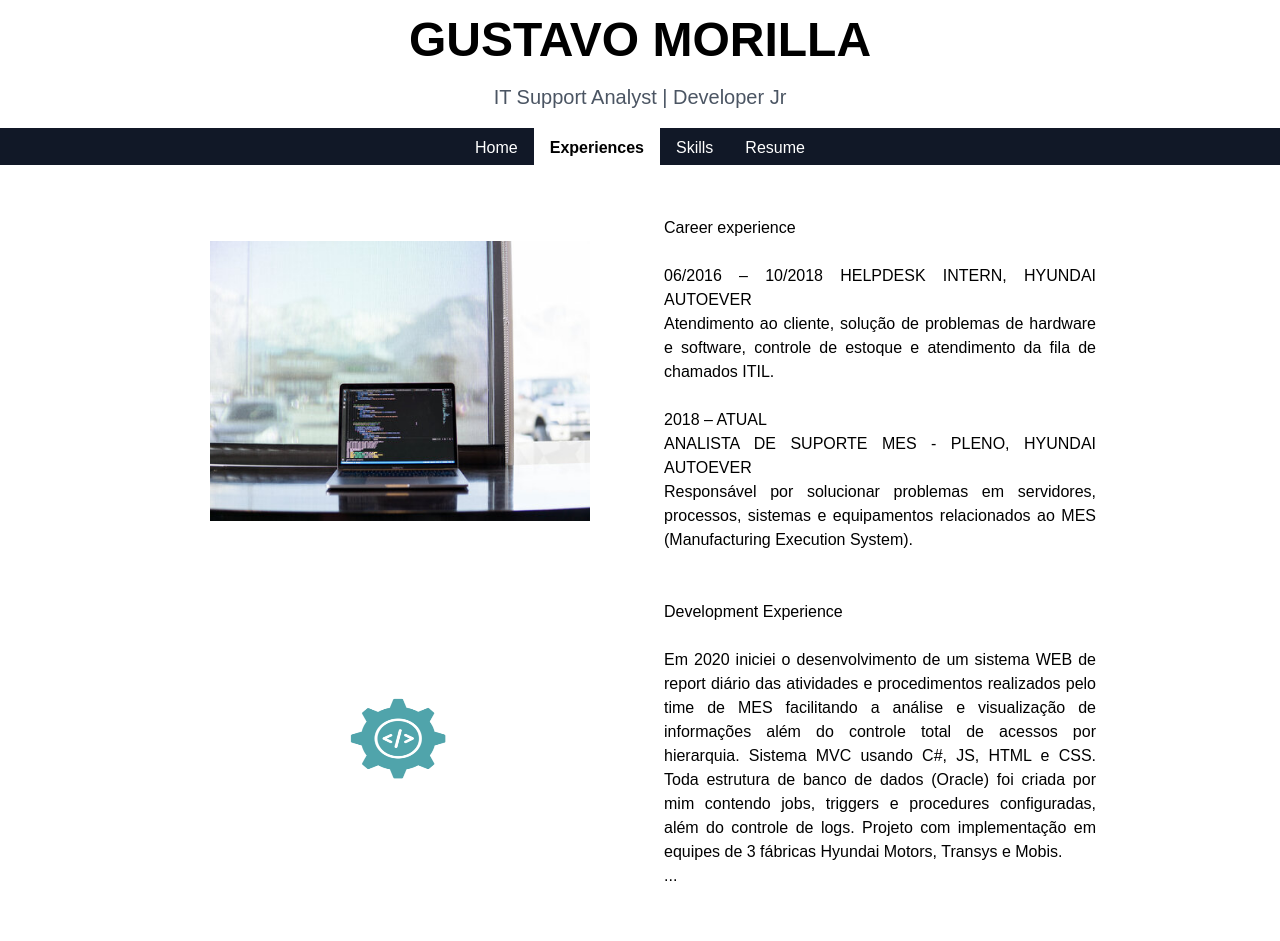
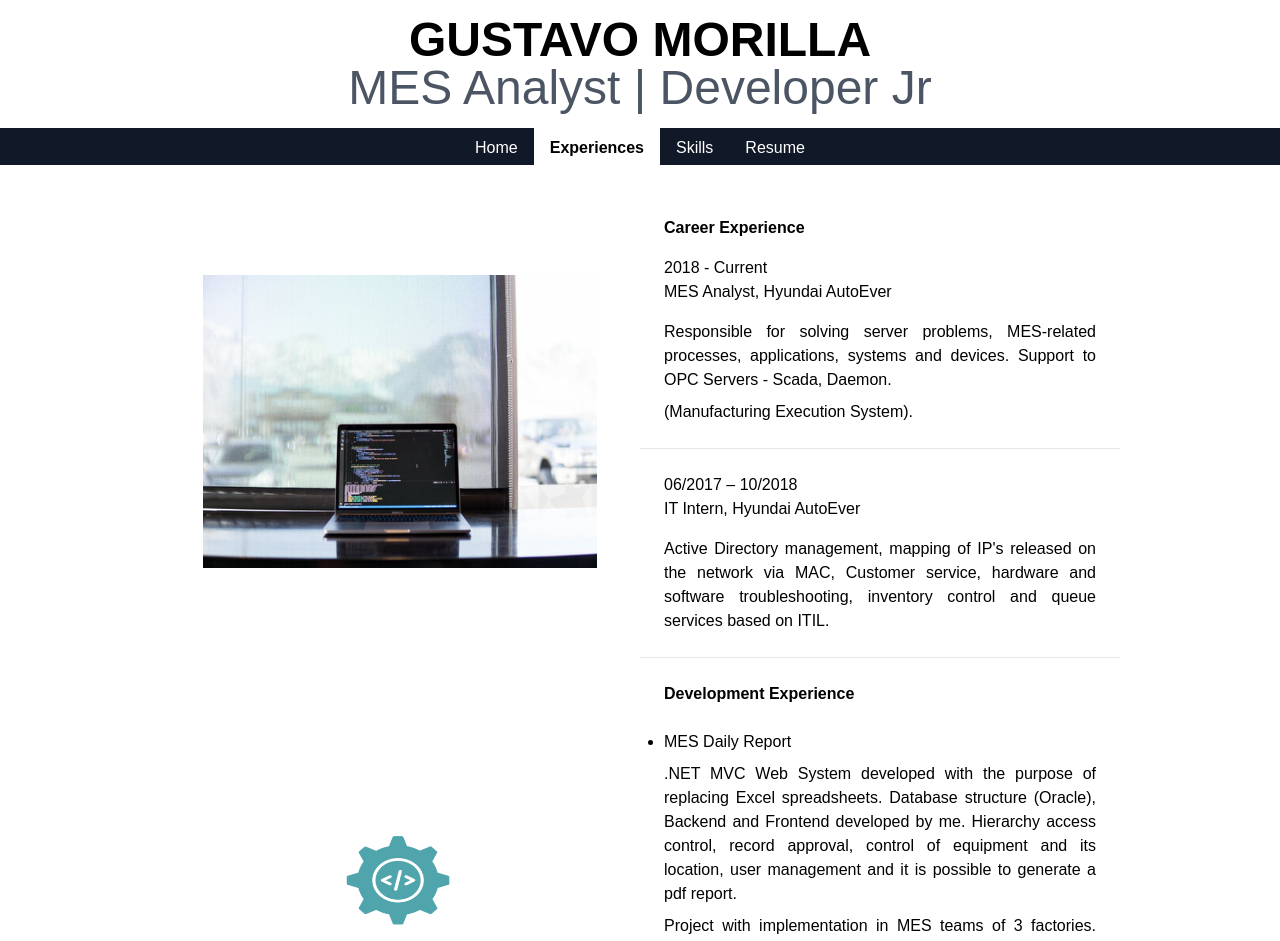
Before and after one commit to M0rilla/MyProfile, a Next.js app: page /experiences in a window 1280 px wide. Shown: the top 941 px of the page. Built offline with nearby package versions, Linux system fonts and the light colour scheme.

Commit message:
css adjustments and text changes

```diff
--- a/components/SiteLayout.js
+++ b/components/SiteLayout.js
@@ -27,8 +27,8 @@ return (
             </Link>
           </h1>
           <h1 className="text-center">
-            <span className="text-xl text-gray-600 ">
-              IT Support Analyst | Developer Jr
+            <span className="text-gray-600 ">
+              MES Analyst | Developer Jr
             </span>
           </h1>
         </div>
--- a/pages/experiences.js
+++ b/pages/experiences.js
@@ -17,26 +17,30 @@ export default function Experiences({ skills }) {
                   height={300}
                 />
               </div>
-              <div>
-                <div className="text-justify m-6">
-                  <p>Career experience</p>
-                  <br />
-                  <p>06/2016 – 10/2018 HELPDESK INTERN, HYUNDAI AUTOEVER</p>
+              <div className="text-justify">
+                <div className="m-6">
+                  <p className="font-bold mb-4">Career Experience</p>
+                  <p>2018 - Current</p>
+                  <p className="mb-4">MES Analyst, Hyundai AutoEver</p>
                   <span>
-                    Atendimento ao cliente, solução de problemas de hardware e
-                    software, controle de estoque e atendimento da fila de
-                    chamados ITIL.
+                    Responsible for solving server problems,
+                    MES-related processes, applications, systems and devices.
+                    Support to OPC Servers - Scada, Daemon.
+                    <p className="mt-2">(Manufacturing Execution System).</p>
+                  </span>
+                </div>
+                <hr></hr>
+                <div className="m-6">
+                  <p>06/2017 – 10/2018</p>
+                  <p className="mb-4"> IT Intern, Hyundai AutoEver</p>
+                  <span>
+                    Active Directory management, mapping of IP's released on the network via MAC,
+                    Customer service, hardware and software troubleshooting,
+                    inventory control and queue services based on ITIL.
                   </span>
                   <br />
-                  <br />
-                  <p>2018 – ATUAL</p>
-                  <p>ANALISTA DE SUPORTE MES - PLENO, HYUNDAI AUTOEVER</p>
-                  <span>
-                    Responsável por solucionar problemas em servidores,
-                    processos, sistemas e equipamentos relacionados ao MES
-                    (Manufacturing Execution System).
-                  </span>
                 </div>
+                <hr></hr>
               </div>
             <div>
               <div className="text-center">
@@ -50,138 +54,35 @@ export default function Experiences({ skills }) {
               </div>
             </div>
               <div>
-                <div className="text-justify m-6">
-                  <p>Development Experience</p>
+                <div className="text-justify">
+                  <div className="m-6">
+                    <p className="font-bold">Development Experience</p>
                     <br />
+                    <ul><li type="disc" className="mb-2">MES Daily Report</li></ul>
                     <span>
-                    Em 2020 iniciei o desenvolvimento de um sistema WEB de
-                    report diário das atividades e procedimentos realizados pelo
-                    time de MES facilitando a análise e visualização de
-                    informações além do controle total de acessos por
-                    hierarquia. Sistema MVC usando C#, JS, HTML e CSS. Toda
-                    estrutura de banco de dados (Oracle) foi criada por mim
-                    contendo jobs, triggers e procedures configuradas, além do
-                    controle de logs. Projeto com implementação em equipes de 3 fábricas
-                    Hyundai Motors, Transys e Mobis.
+                     .NET MVC Web System developed with the purpose of replacing
+                     Excel spreadsheets.
+                     Database structure (Oracle), Backend and Frontend developed by me.
+                     Hierarchy access control, record approval, control of equipment and its location,
+                     user management and it is possible to generate a pdf report.
                     </span>
-                  <p>...</p>
+                    <p className="mt-2">
+                     Project with implementation in MES teams of 3 factories.
+                      Hyundai Motors, Transys and Mobis
+                    </p>
+                  </div>
+                  <hr></hr>
+                  <div className="m-6">
+                  <ul><li type="disc" className="mb-2">Personal Profile</li></ul>
+                    <span>
+                      This Website! Developed with Next.js and Published by vercel.
+                      Responsive either on larger monitors or cell phones.
+                    </span>
                   </div>
                 </div>
               </div>
             </div>
-          {/* <div className="flex items-center justify-center">
-            <div className="page-container">
-              <div className="text-center">
-                Programming Languages, Frameworks and Tools
-                <div className="m-6">
-                  <Image
-                    className="images rounded-full"
-                    src="/html.png"
-                    alt="HTML 5"
-                    title="HTML (Structure)"
-                    width={200}
-                    height={200}
-                  />
-                  <Image
-                    className="images rounded-full"
-                    src="/css.png"
-                    alt="CSS 3"
-                    title="CSS (Structure)"
-                    width={200}
-                    height={200}
-                  />
-                  <Image
-                    className="images rounded-full"
-                    src="/js.png"
-                    alt="Javascript"
-                    title="Javascript"
-                    width={200}
-                    height={200}
-                  />
-                  <Image
-                    className="images rounded-full"
-                    src="/JQuery-01.jpg"
-                    alt="JQuery"
-                    title="Jquery"
-                    width={200}
-                    height={200}
-                  />
-                  <Image
-                    className="images"
-                    src="/c.png"
-                    alt="CSharp"
-                    title="CSharp"
-                    width={200}
-                    height={200}
-                  />
-                  <Image
-                    className="images"
-                    src="/git.png"
-                    alt="Git"
-                    title="Git"
-                    width={200}
-                    height={200}
-                  />
-                  <Image
-                    className="images"
-                    src="/mvc.png"
-                    alt=".NET MVC"
-                    title=".NET MVC"
-                    width={210}
-                    height={200}
-                  />
-                  <Image
-                    className="images"
-                    src="/next-js.svg"
-                    alt="Next.js"
-                    title="Next.js"
-                    width={200}
-                    height={200}
-                  />
-                  <Image
-                    className="images rounded-full"
-                    src="/npm.png"
-                    alt="NPM"
-                    title="Node Package Manager"
-                    width={200}
-                    height={200}
-                  />
-                  <Image
-                    className="images"
-                    src="/bootstrap-4.svg"
-                    alt="Bootstrap"
-                    title="Bootstrap"
-                    width={180}
-                    height={200}
-                  />
-                  <Image
-                    className="images"
-                    src="/tailwindcss.svg"
-                    alt="Tailwind"
-                    title="Tailwind"
-                    width={200}
-                    height={200}
-                  />
-                  <Image
-                    className="images"
-                    src="/oracle-logo-1.svg"
-                    alt="Oracle"
-                    title="Oracle DB"
-                    width={200}
-                    height={200}
-                  />
-                  <Image
-                    className="images rounded-full"
-                    src="/mysql.png"
-                    alt="MySQL"
-                    title="MySQL"
-                    width={220}
-                    height={220}
-                  />
           </div>
-              </div>
-            </div>
-          </div> */}
         </div>
       </section>
     </SiteLayout>
--- a/pages/index.js
+++ b/pages/index.js
@@ -17,8 +17,8 @@ const Index = () => (
               className="rounded-full photo"
               src = "/Profile.jpg"
               alt="Picture of the author"
-              width={300}
-              height={300}
+              width={220}
+              height={220}
               quality={100}
             />
             <div className="text-white text-center rounded-lg w-32 h-12 p-1 m-1">
@@ -47,9 +47,6 @@ const Index = () => (
               <button id="GitHub">
                 <FaGithub /> <a href="https://github.com/M0rilla"className="ml-1">GitHub</a>
               </button>
-              <button id="Instagram">
-                <FaInstagram /> <a href="https://www.instagram.com/guuh_morilla/" className="ml-1">Instagram</a>
-              </button>
               <button id="Whatsapp">
                 <FaWhatsapp /><a href="https://api.whatsapp.com/send?phone=551999189187&text=Ol%C3%A1%2C%20encontrei%20seu%20contato%20atrav%C3%A9s%20de%20seu%20site!" className="ml-1">WhatsApp</a>
               </button>
--- a/styles/style.css
+++ b/styles/style.css
@@ -83,11 +83,6 @@ body::-webkit-scrollbar-thumb {
   padding: 1rem;
 }
 
-.images {
-  position: relative;
-  padding: 10px !important;
-}
-
 /* PDF */
 .Viewer {
   width: 100%;
@@ -140,8 +135,8 @@ button {
 
   /* index sm ----- */
 .head{
-  font-size: 2rem;
-  padding: 0.5rem;
+  font-size: 1.2rem;
+  padding: 1rem;
 }
 
 .nav {
@@ -150,6 +145,10 @@ button {
   align-items: center;
   bottom: 0;
   width: 100vw;
+}
+
+.main {
+  margin-top: 5.0rem;
 }
 
 .page-content{
@@ -169,6 +168,11 @@ button {
   padding: 1rem !important;
 }
 
+/* skills sm ----- */
+.images {
+ position: static;
+ padding: 10px !important;
+}
 }
 
 /* Large Screens */
@@ -231,6 +235,12 @@ button {
   margin-right: 5rem;
   width: 120vh;
 }
+
+/* skills lg ----- */
+.images {
+  position:relative;
+  padding: 0.2rem !important;
+}
 }
 
 /* Medium screen */
```
Also changed, not shown: pages/skills.js (+29 -29 lines). Lines whose indentation alone changed are shown as unchanged.
